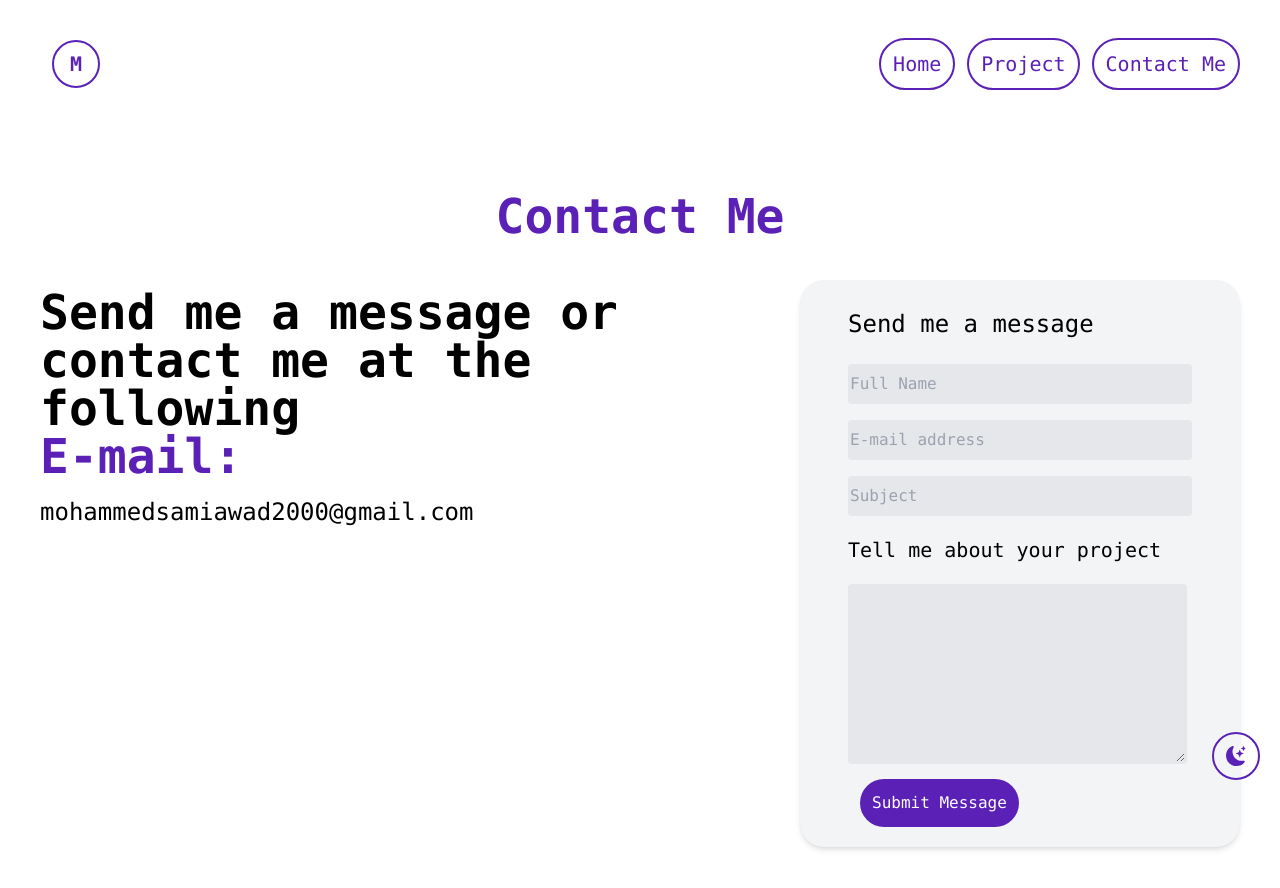
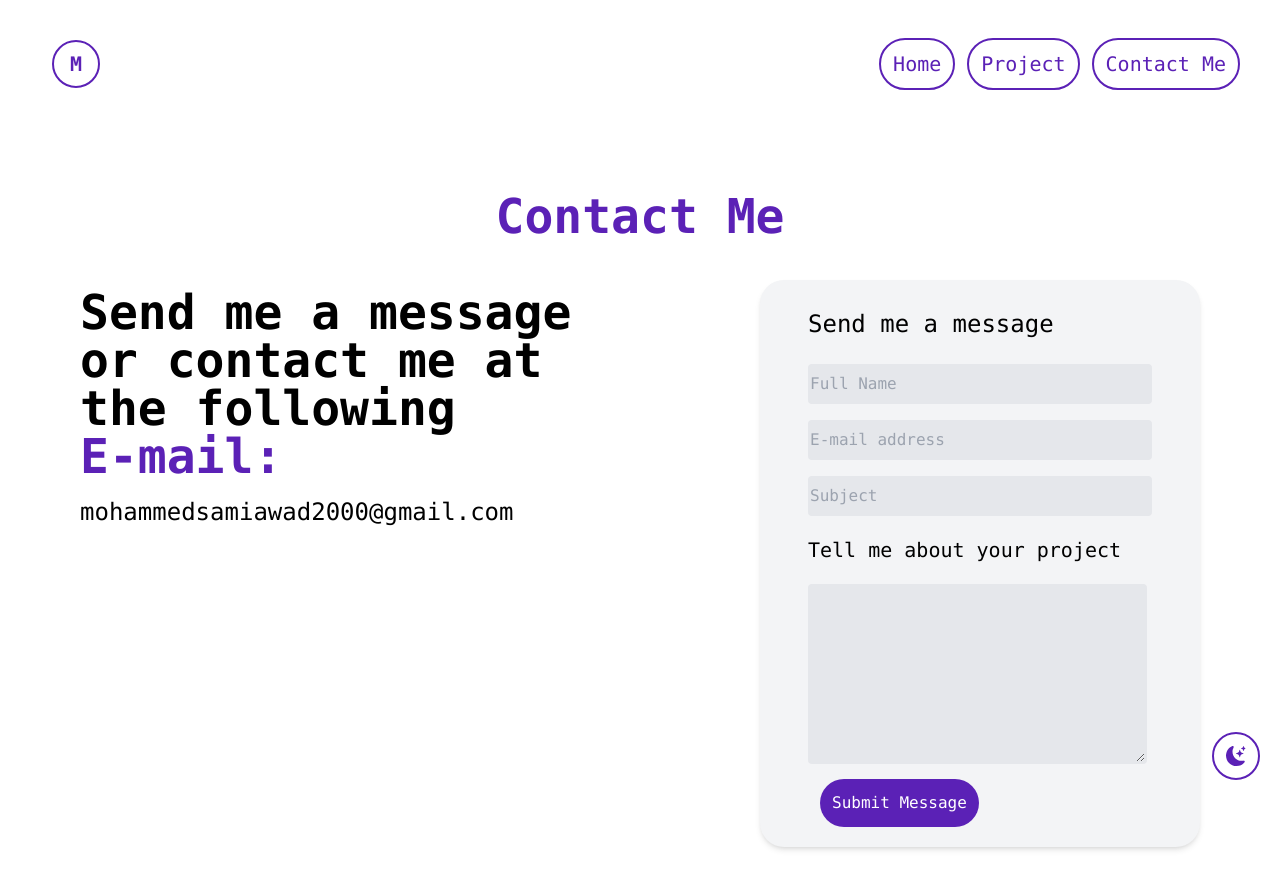
Before and after one commit to MohammedS2000/portfolio, a React (Create React App) app: page /contact in a window 1280 px wide. Shown: the top 888 px of the page. Built offline with nearby package versions, Linux system fonts and the light colour scheme.

Commit message:
SPA navbar

```diff
--- a/src/App.jsx
+++ b/src/App.jsx
@@ -3,23 +3,26 @@ import Home from './pages/Home'
 import Project from './pages/Project'
 import Contact from './pages/Contact'
 import {DarkModeProvider} from './component/DarkToggle';
-import {BrowserRouter, Routes, Route} from 'react-router-dom'
+import {createBrowserRouter, RouterProvider} from 'react-router-dom'
 import Header from './component/Header';
 
+const myRouter = createBrowserRouter(
+    [
+        {path:"/", element : <Header />, children: [
+            { index : true, element:<Home/>},
+            { path: "home", element:<Home/>},
+            { path: "project", element:<Project/>},
+            { path: "contact", element:<Contact/>}
+        ]}
+
+    ]
+)
 
 export default function App() {
     return(
         <DarkModeProvider>
-        <BrowserRouter>
-        <Header/>
-            <Routes>
-                <Route index element={<Home/>} />
-                <Route path='/Home' element={<Home/>} />
-                <Route path='/Project' element={<Project/>} />
-                <Route path='/Contact' element={<Contact/>} />
-                <Route path='*' element={<Home/>} />
-            </Routes>
-        </BrowserRouter>
+            <RouterProvider router={myRouter}/>
         </DarkModeProvider>
+
     )
 };
--- a/src/component/Header.jsx
+++ b/src/component/Header.jsx
@@ -3,7 +3,7 @@ import { useContext , useState } from "react";
 import { DarkModeContext } from "./DarkToggle";
 import { HiMenu, HiX } from "react-icons/hi";
 import {motion, AnimatePresence} from "framer-motion";
-import {Link} from "react-router-dom";
+import {Link, Outlet} from "react-router-dom";
 
 export default function Header() {
 
@@ -67,8 +67,12 @@ export default function Header() {
                             </Link>
                         </li>
                     </motion.ul>
+
+
                 )}
                 </AnimatePresence>
+
+                <Outlet/>
             </div>
         </div>
     );
```
